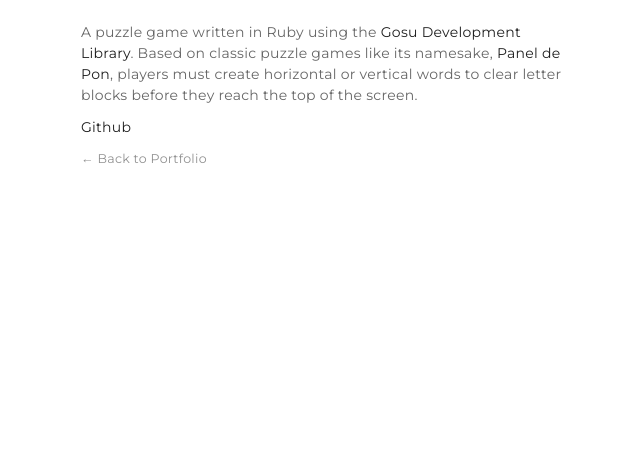
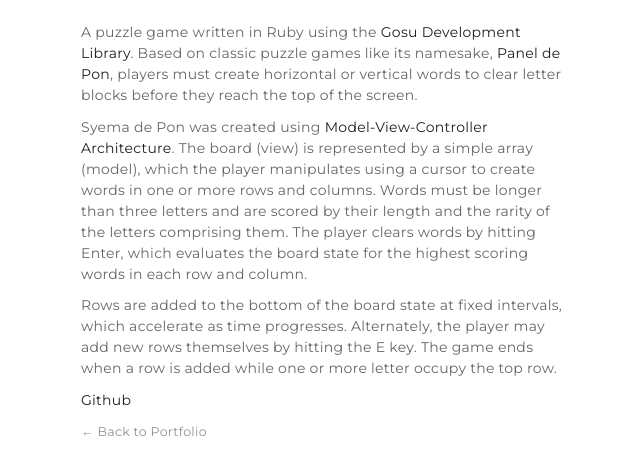
Before and after one commit to ericmargules/ericmargul.es, a Jekyll site: the page built from _posts/2016-08-07-syema-de-pon.md, in a window 1280 px wide, cut to the strip 525-1063 px from the top of the page. Shown: the top 475 px of the strip, without its empty margins (389-1029 px from the left). Built offline with Jekyll 4.4.1, drawn with Linux system fonts in a browser that asks for light colours; nearby versions of some CDN libraries; before the commit the page ends 900 px from its top, so only the background shows below that.

Commit message:
add to syema de pon post description

```diff
--- a/_posts/2016-08-07-syema-de-pon.md
+++ b/_posts/2016-08-07-syema-de-pon.md
@@ -10,3 +10,7 @@ github_url: "https://github.com/ericmargules/syema_de_pon"
 ---
 
 A puzzle game written in Ruby using the [Gosu Development Library](https://www.libgosu.org/). Based on classic puzzle games like its namesake, [Panel de Pon](https://www.youtube.com/watch?v=kpr9H_Zzhz8), players must create horizontal or vertical words to clear letter blocks before they reach the top of the screen.
+
+Syema de Pon was created using [Model-View-Controller Architecture](https://en.wikipedia.org/wiki/Model%E2%80%93view%E2%80%93controller). The board (view) is represented by a simple array (model), which the player manipulates using a cursor to create words in one or more rows and columns. Words must be longer than three letters and are scored by their length and the rarity of the letters comprising them. The player clears words by hitting Enter, which evaluates the board state for the highest scoring words in each row and column.
+
+Rows are added to the bottom of the board state at fixed intervals, which accelerate as time progresses. Alternately, the player may add new rows themselves by hitting the E key. The game ends when a row is added while one or more letter occupy the top row.
```
